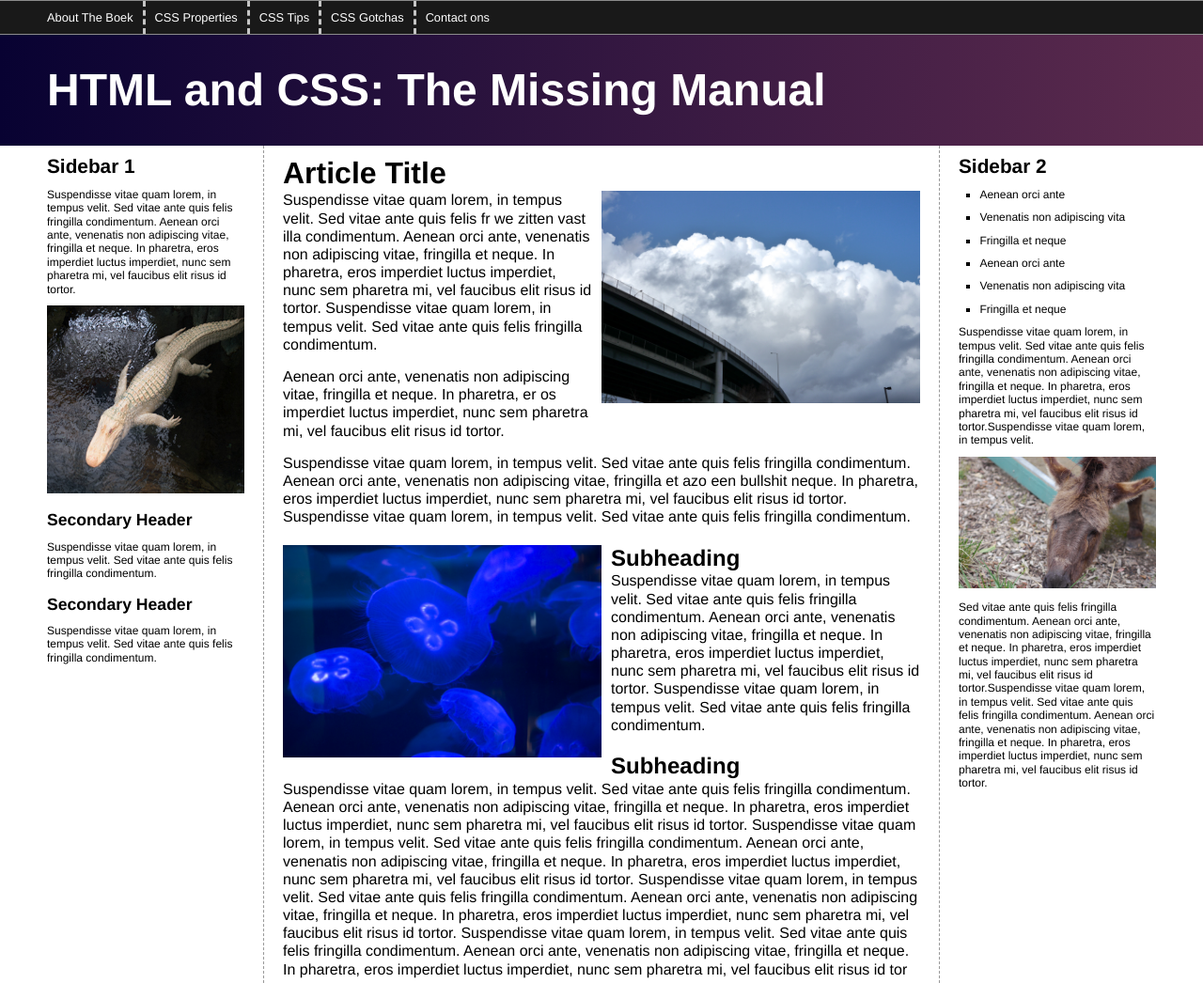
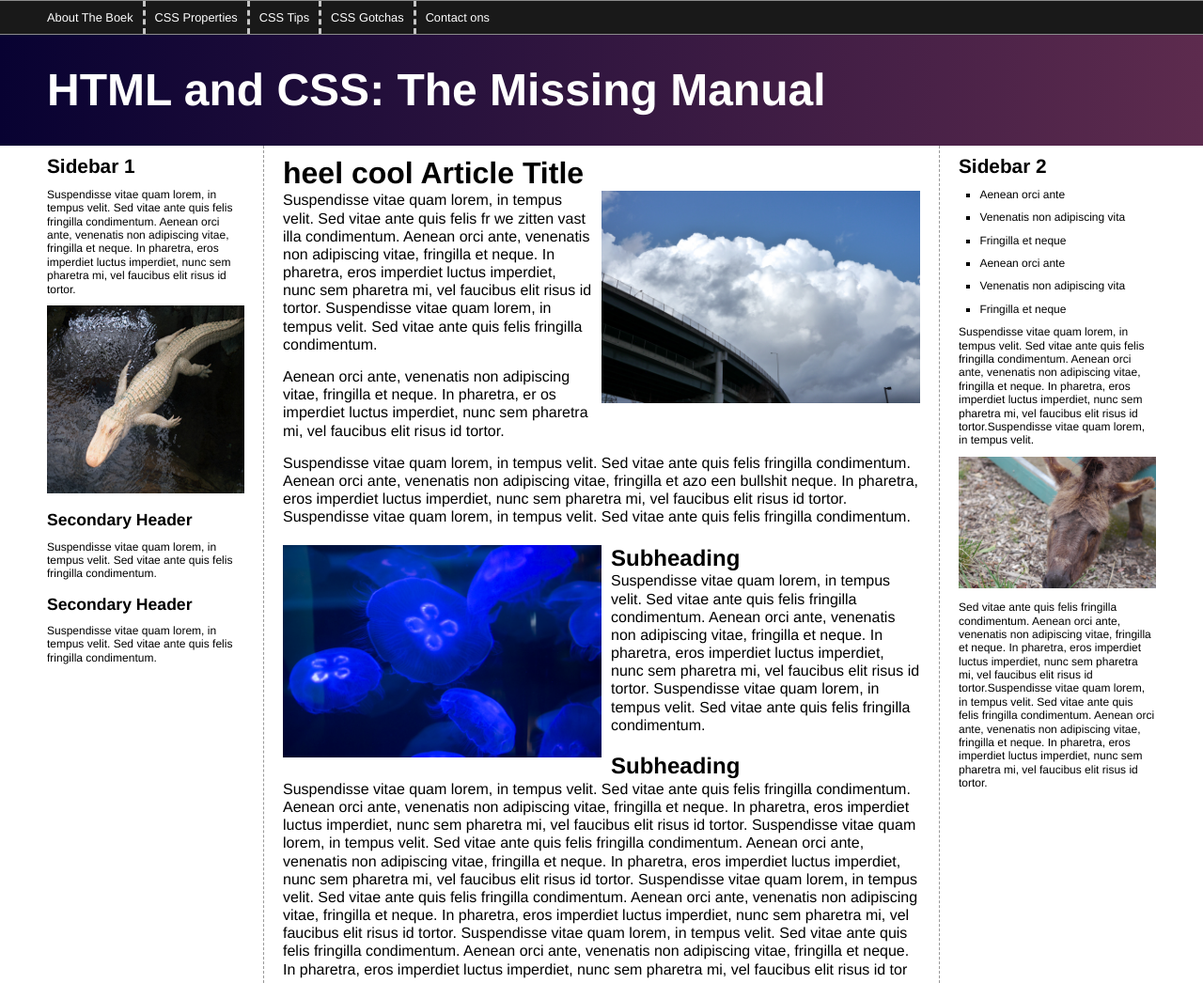
Before and after one commit to spaisuiker/opdr-5git, a plain HTML site: page html/index.html in a window 1280 px wide. Shown: the top 1046 px of the page at 94% size. Drawn offline with Linux system fonts and the light colour scheme.

Commit message:
line geadd

```diff
--- a/html/index.html
+++ b/html/index.html
@@ -25,7 +25,7 @@
         <div class="columnWrapper">
           <!-- main content goes here -->
           <article class="main">
-            <h2>Article Title</h2>
+            <h2>heel cool Article Title</h2>
             <p>
               <img
                 src="imgs/clouds.jpg"
```
